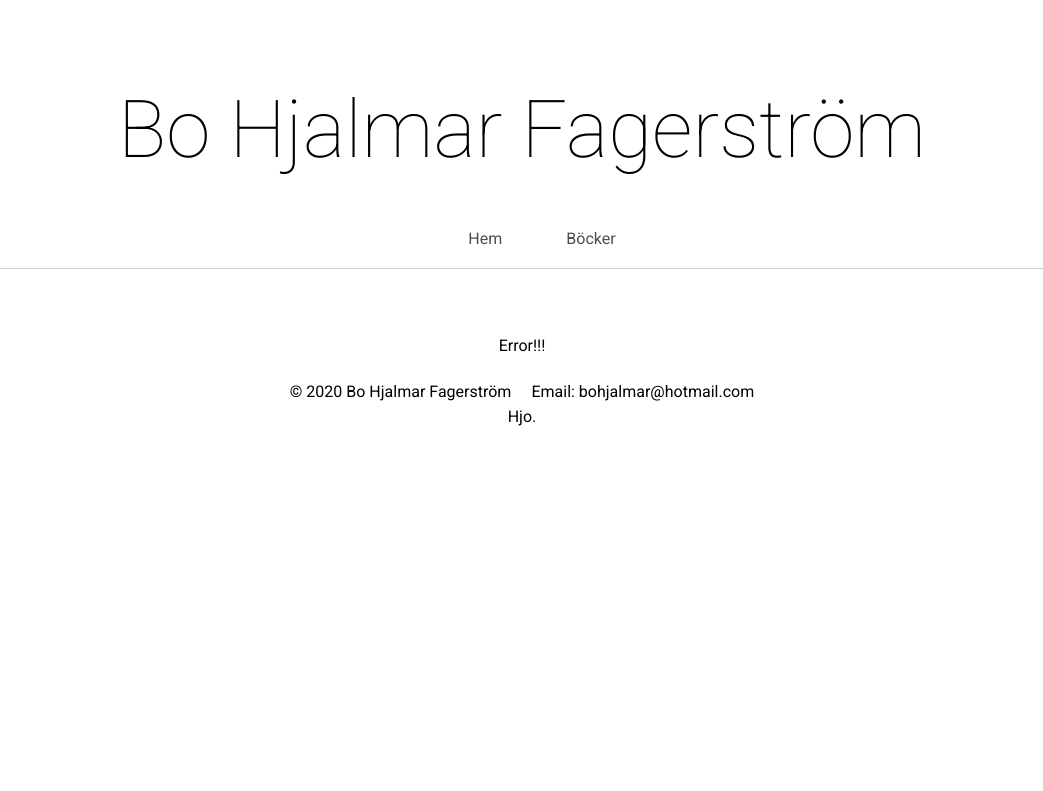
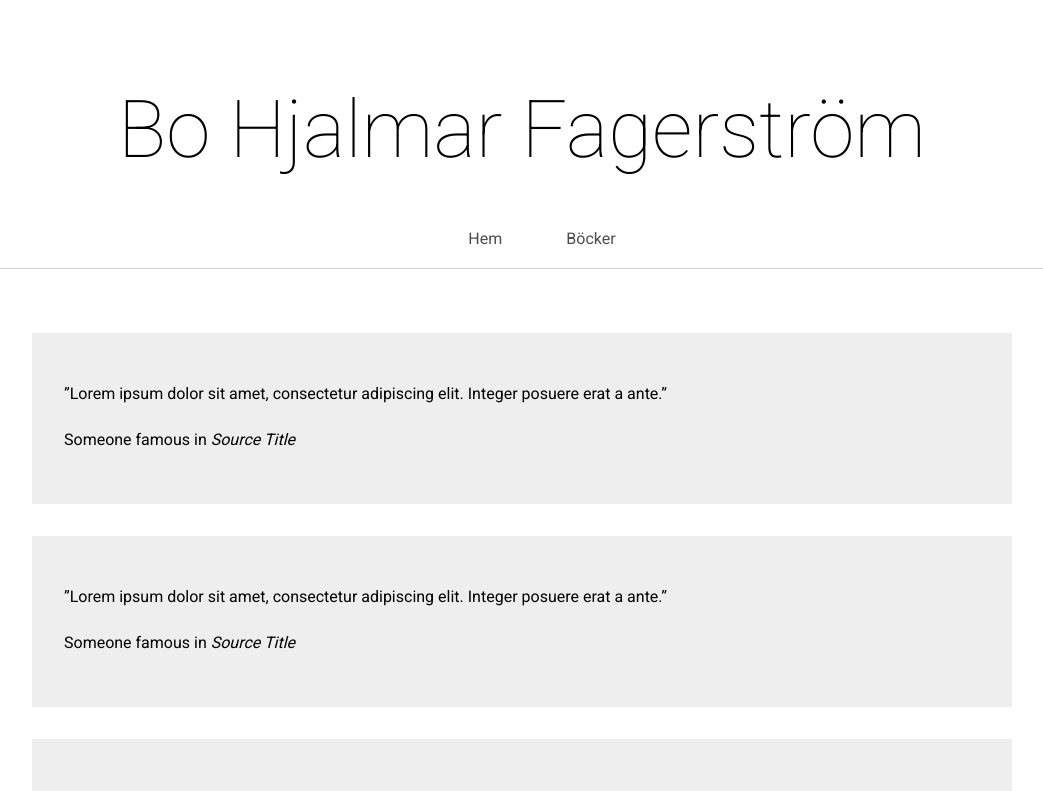
Before and after one commit to Selfnrj/bohjalmarfagerstrom, a React app: page /diktsamling in a window 1280 px wide. Shown: the top 791 px of the page, without its empty margins (118-1161 px from the left). Built offline with nearby package versions, Linux system fonts and the light colour scheme.

Commit message:
Add new pages bio and quotes

```diff
--- a/src/App.js
+++ b/src/App.js
@@ -6,6 +6,8 @@ import { Footer } from './components/Footer';
 import { Error } from './components/Error';
 import { Home } from './components/Home';
 import { Books } from './components/Books';
+import { Bio } from './components/Bio';
+import { Quotes } from './components/Quotes';
 
 import './App.css';
 
@@ -19,6 +21,8 @@ class App extends Component {
           <Switch>
             <Route path={"/"} component={Home} exact />
             <Route path={"/books"} component={Books} />
+            <Route path={"/diktsamling"} component={Quotes} />
+            <Route path={"/biografi"} component={Bio} />
             <Route component={Error} />
           </Switch>
           <Footer />
--- a/src/App.scss
+++ b/src/App.scss
@@ -90,6 +90,8 @@ a {
 
     img {
       cursor: pointer;
+      max-height: 670px;
+      margin: 0 auto;
     }
   }
 }
@@ -148,14 +150,8 @@ footer {
       cursor: pointer;
     }
 
-    &:first-child {
-      p { display: none; }
-    }
-
     &:last-child {
       margin-right: 0;
-
-      p { display: none; }
     }
   }
 
@@ -207,3 +203,10 @@ footer {
     }
   }
 }
+
+.blockquote {
+  text-align: left;
+  background: #eee;
+  padding: 2rem;
+  margin-bottom: 2rem;
+}
--- /dev/null
+++ b/src/components/Bio.js
@@ -0,0 +1,13 @@
+import React, { Component } from 'react';
+
+
+export class Bio extends Component {
+  render() {
+
+    return (
+      <p>
+        Lorem Ipsum is simply dummy text of the printing and typesetting industry. Lorem Ipsum has been the industry's standard dummy text ever since the 1500s, when an unknown printer took a galley of type and scrambled it to make a type specimen book. It has survived not only five centuries, but also the leap into electronic typesetting, remaining essentially unchanged. It was popularised in the 1960s with the release of Letraset sheets containing Lorem Ipsum passages, and more recently with desktop publishing software like Aldus PageMaker including versions of Lorem Ipsum.
+      </p>
+    );
+  }
+}
--- a/src/components/Navigation.js
+++ b/src/components/Navigation.js
@@ -20,6 +20,8 @@ export class Navigation extends Component {
               <ul className="navbar">
                 <li><NavLink to="/" isActive={checkActive}>Hem</NavLink></li>
                 <li><NavLink to="/books">Böcker</NavLink></li>
+                {/* <li><NavLink to="/diktsamling">Diktsamling</NavLink></li>
+                <li><NavLink to="/biografi">Biografi</NavLink></li> */}
               </ul>
             </div>
           )
--- /dev/null
+++ b/src/components/Quotes.js
@@ -0,0 +1,20 @@
+import React, { Component } from 'react';
+import data from "./../data";
+
+export class Quotes extends Component {
+  render() {
+
+    return (
+      <div>
+        { data.Quotes.map((quote, i) => {
+          return (
+            <blockquote class="blockquote" key={i}>
+              <p>”{quote.text}”</p>
+              <footer class="blockquote-footer">Someone famous in <cite title="Source Title">Source Title</cite></footer>
+            </blockquote>
+          );
+        })}
+    </div>
+    );
+  }
+}
--- a/src/data.json
+++ b/src/data.json
@@ -9,16 +9,15 @@
   "TreesTop": [
     {
       "image": "images/konst/bild-29.jpg",
-      "title": "Träd röd"
+      "title": "Träd i vinterlandskap"
     },
     {
       "image": "images/konst/bild-31.jpg",
-      "alt": "Träd grön",
-      "title": "Träd 2020"
+      "title": "Högsommar"
     },
     {
       "image": "images/konst/bild-30.jpg",
-      "title": "Träd gul"
+      "title": "Grönskande träd"
     }
   ],
   "Art": [
@@ -44,7 +43,7 @@
     },
     {
       "image": "images/konst/bild-37.jpg",
-      "title": "l´Ange gardien 1981"
+      "title": "L´Ange visitant la petite marie"
     },
     {
       "image": "images/konst/bild-28.jpg",
@@ -167,6 +166,20 @@
       "title": "Bilderbok."
     }
   ],
+  "Quotes": [
+    {
+      "text": "Lorem ipsum dolor sit amet, consectetur adipiscing elit. Integer posuere erat a ante."
+    },
+    {
+      "text": "Lorem ipsum dolor sit amet, consectetur adipiscing elit. Integer posuere erat a ante."
+    },
+    {
+      "text": "Lorem ipsum dolor sit amet, consectetur adipiscing elit. Integer posuere erat a ante."
+    },
+    {
+      "text": "Lorem ipsum dolor sit amet, consectetur adipiscing elit. Integer posuere erat a ante."
+    }
+  ],
   "Footer": [
     {
       "copyright": "© 2020 Bo Hjalmar Fagerström",
```
